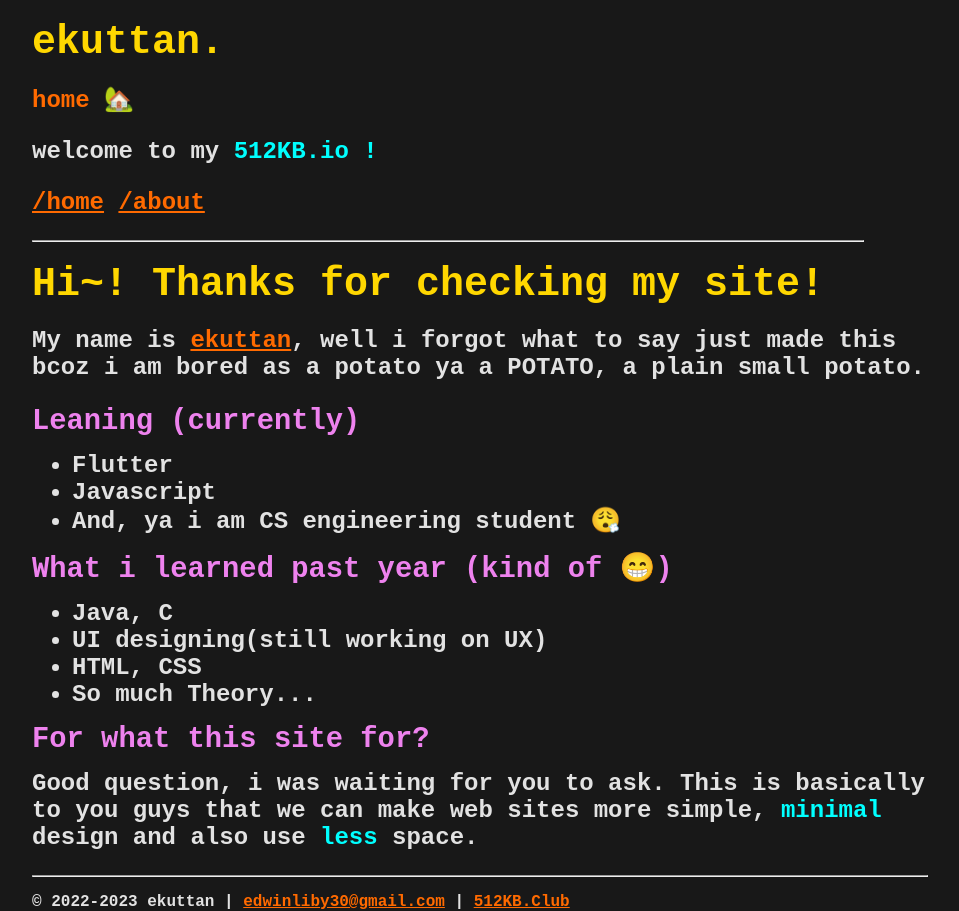
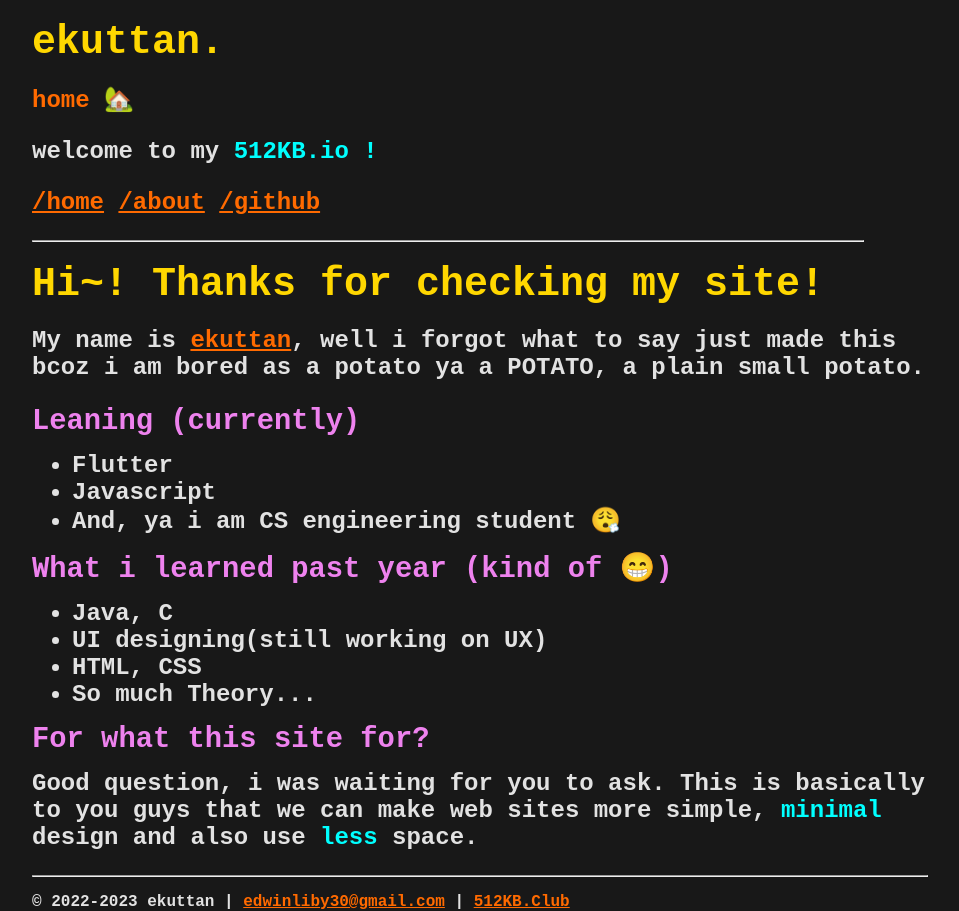
Before and after one commit to Edwinliby/512KB_Club, a plain HTML site: page index.html in a window 1280 px wide. Shown: the whole page, without its empty margins (160-1119 px from the left). Drawn offline with Linux system fonts and the light colour scheme.

Commit message:
minor changes

```diff
--- a/index.html
+++ b/index.html
@@ -17,7 +17,7 @@
         <h1>ekuttan.</h1>
         <h4>home 🏡</h4>
         <p>welcome to my <span>512KB.io !</span></p>
-        <nav> <a href="/">/home</a> <a href="https://edwinliby.github.io/">/about</a>  </nav>
+        <nav> <a href="/">/home</a> <a href="https://edwinliby.github.io/">/about</a> <a href="https://github.com/Edwinliby">/github</a> </nav>
         <hr>
     </header>
     <main>
```
